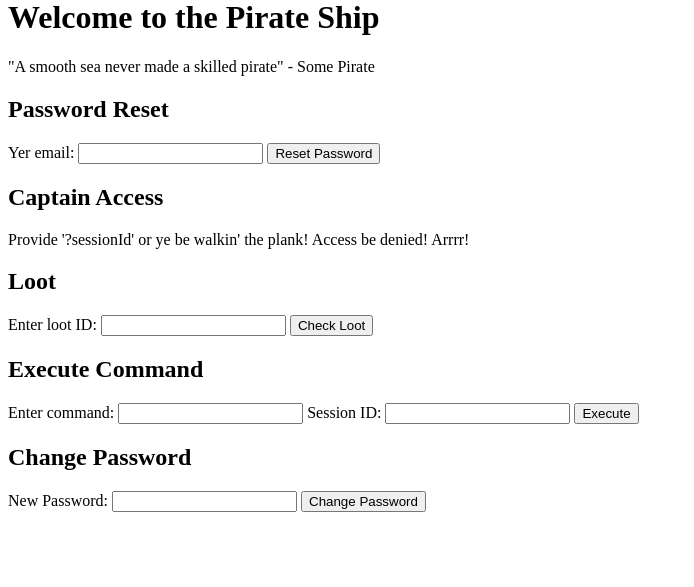
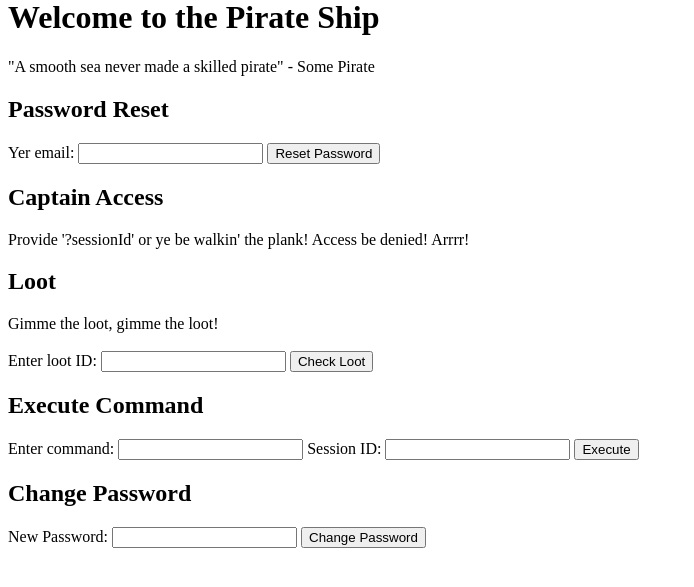
Before and after one commit to dub-flow/pirate-vuln-app, a Flask app: page / in a window 1280 px wide. Shown: the part 22-609 px from the top of the page, without its empty margins (0-694 px from the left). Run offline with Flask 3, Linux system fonts and the light colour scheme.

Commit message:
Minor changes

```diff
--- a/templates/index.html
+++ b/templates/index.html
@@ -20,6 +20,9 @@
 <p id="admin-message"></p>
 
 <h2>Loot</h2>
+
+Gimme the loot, gimme the loot! <br/><br/>
+
 <form id="loot-form">
     Enter loot ID: <input type="text" id="loot-id">
     <button type="submit">Check Loot</button>
```
Also changed, not shown: 1 other file.
